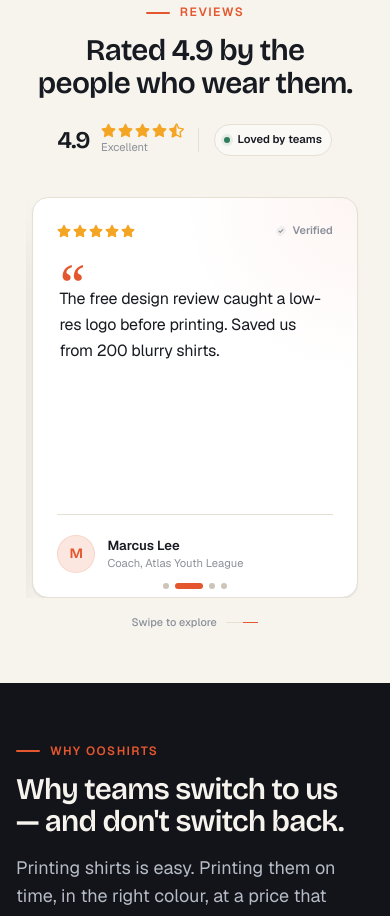
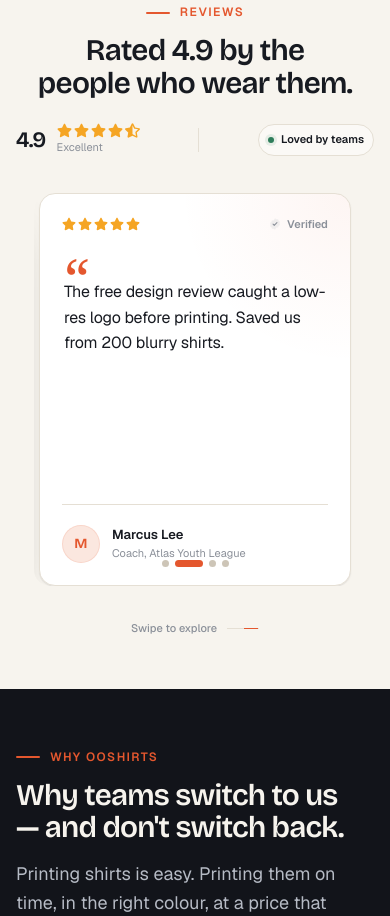
Before and after one commit to mainuddin-sani/oshirts, a Next.js app: page / in a window 390 px wide. Shown: the part 5140-6056 px from the top of the page. Built offline with nearby package versions, Linux system fonts and the light colour scheme.

Commit message:
updated carousel

```diff
--- /dev/null
+++ b/src/components/home/Testimonials/TestimonialCard.js
@@ -0,0 +1,109 @@
+import React from 'react';
+import Stars from "@/components/ui/Stars";
+import styles from "./Testimonials.module.css"
+
+const TestimonialCard = ({
+    testimonial,
+    featured = false,
+}) => {
+    return (
+
+        <div
+            className={`${styles.card} ${featured
+                ? styles.featuredCard
+                : styles.standardCard
+                }`}
+        >
+            {/* Card Header */}
+
+            <div className={styles.cardHeader}>
+                <Stars
+                    rating={testimonial.rating}
+                    size={14}
+                />
+
+                <span className={styles.verified}>
+                    <svg
+                        viewBox="0 0 20 20"
+                        width="14"
+                        height="14"
+                        fill="none"
+                        aria-hidden="true"
+                    >
+                        <path
+                            d="
+                M10 1.75
+                l2.03 1.32
+                2.4-.02
+                .75 2.28
+                1.94 1.4
+                -.75 2.28
+                .75 2.28
+                -1.94 1.4
+                -.75 2.28
+                -2.4-.02
+                L10 18.25
+                l-2.03-1.32
+                -2.4.02
+                -.75-2.28
+                -1.94-1.4
+                .75-2.28
+                -.75-2.28
+                1.94-1.4
+                .75-2.28
+                2.4.02
+                L10 1.75z
+              "
+                            fill="currentColor"
+                            opacity="0.12"
+                        />
+
+                        <path
+                            d="M7.2 10.2l1.7 1.7 3.9-4"
+                            stroke="currentColor"
+                            strokeWidth="1.5"
+                            strokeLinecap="round"
+                            strokeLinejoin="round"
+                        />
+                    </svg>
+
+                    Verified
+                </span>
+            </div>
+
+
+            {/* Quote */}
+
+            <blockquote className={styles.quote}>
+                <span
+                    className={styles.quoteMark}
+                    aria-hidden="true"
+                >
+                    “
+                </span>
+
+                <p>{testimonial.quote}</p>
+            </blockquote>
+
+
+            {/* Author */}
+
+            <div className={styles.cardFooter}>
+                <div
+                    className={styles.avatar}
+                    aria-hidden="true"
+                >
+                    {testimonial.name.charAt(0)}
+                </div>
+
+                <div className={styles.author}>
+                    <strong>{testimonial.name}</strong>
+                    <span>{testimonial.role}</span>
+                </div>
+            </div>
+        </div>
+
+    );
+};
+
+export default TestimonialCard;
--- a/src/components/home/Testimonials/Testimonials.js
+++ b/src/components/home/Testimonials/Testimonials.js
@@ -12,23 +12,22 @@ import styles from "./Testimonials.module.css";
 
 import "slick-carousel/slick/slick.css";
 import "slick-carousel/slick/slick-theme.css";
+import TestimonialCard from "./TestimonialCard";
 
 
-/* =========================================================
-   Carousel Arrow
-   ========================================================= */
+
 
 function Arrow({ className, onClick, direction }) {
-  const isPrevious = direction === "prev";
+  const isPrev = direction === "prev";
 
   return (
     <button
       type="button"
-      className={`${className || ""} ${styles.arrow} ${isPrevious ? styles.prev : styles.next
+      className={`${className || ""} ${styles.arrow} ${isPrev ? styles.prev : styles.next
         }`}
       onClick={onClick}
       aria-label={
-        isPrevious
+        isPrev
           ? "Previous testimonial"
           : "Next testimonial"
       }
@@ -42,7 +41,7 @@ function Arrow({ className, onClick, direction }) {
       >
         <path
           d={
-            isPrevious
+            isPrev
               ? "M15 18L9 12L15 6"
               : "M9 18L15 12L9 6"
           }
@@ -57,117 +56,6 @@ function Arrow({ className, onClick, direction }) {
 }
 
 
-/* =========================================================
-   Testimonial Card
-   ========================================================= */
-
-function TestimonialCard({
-  testimonial,
-  featured = false,
-}) {
-  return (
-    <article
-      className={`${styles.card} ${featured
-        ? styles.featuredCard
-        : styles.standardCard
-        }`}
-    >
-      {/* ---------- Card Header ---------- */}
-
-      <div className={styles.cardHeader}>
-        <Stars
-          rating={testimonial.rating}
-          size={14}
-        />
-
-        <span className={styles.verified}>
-          <svg
-            viewBox="0 0 20 20"
-            width="14"
-            height="14"
-            fill="none"
-            aria-hidden="true"
-          >
-            <path
-              d="
-                M10 1.75
-                l2.03 1.32
-                2.4-.02
-                .75 2.28
-                1.94 1.4
-                -.75 2.28
-                .75 2.28
-                -1.94 1.4
-                -.75 2.28
-                -2.4-.02
-                L10 18.25
-                l-2.03-1.32
-                -2.4.02
-                -.75-2.28
-                -1.94-1.4
-                .75-2.28
-                -.75-2.28
-                1.94-1.4
-                .75-2.28
-                2.4.02
-                L10 1.75z
-              "
-              fill="currentColor"
-              opacity="0.12"
-            />
-
-            <path
-              d="M7.2 10.2l1.7 1.7 3.9-4"
-              stroke="currentColor"
-              strokeWidth="1.5"
-              strokeLinecap="round"
-              strokeLinejoin="round"
-            />
-          </svg>
-
-          Verified
-        </span>
-      </div>
-
-
-      {/* ---------- Quote ---------- */}
-
-      <blockquote className={styles.quote}>
-        <span
-          className={styles.quoteMark}
-          aria-hidden="true"
-        >
-          “
-        </span>
-
-        <p>{testimonial.quote}</p>
-      </blockquote>
-
-
-      {/* ---------- Author ---------- */}
-
-      <div className={styles.cardFooter}>
-        <div
-          className={styles.avatar}
-          aria-hidden="true"
-        >
-          {testimonial.name.charAt(0)}
-        </div>
-
-        <div className={styles.author}>
-          <strong>{testimonial.name}</strong>
-          <span>{testimonial.role}</span>
-        </div>
-      </div>
-    </article>
-  );
-}
-
-
-/* =========================================================
-   Testimonials Section
-   ========================================================= */
-
 export default function Testimonials() {
   const {
     featured,
@@ -177,9 +65,7 @@ export default function Testimonials() {
   } = testimonials;
 
 
-  /* ---------------------------------------------------------
-     Prepare all testimonials
-     --------------------------------------------------------- */
+
 
   const allTestimonials = [
     {
@@ -194,9 +80,6 @@ export default function Testimonials() {
   ];
 
 
-  /* ---------------------------------------------------------
-     Slider Settings
-     --------------------------------------------------------- */
 
   const sliderSettings = {
     dots: true,
@@ -246,9 +129,7 @@ export default function Testimonials() {
         settings: {
           slidesToShow: 1,
           slidesToScroll: 1,
-
           arrows: false,
-
           autoplaySpeed: 4800,
         },
       },
@@ -256,20 +137,13 @@ export default function Testimonials() {
   };
 
 
-  /* ---------------------------------------------------------
-     Render
-     --------------------------------------------------------- */
-
   return (
     <section
-      className={`ic_section_space ic_container ${styles.section}`}
+      className={`ic_section_space ${styles.section}`}
       aria-labelledby="reviews-title"
     >
-      <div className="ic_container">
+      <div className={`ic_container ${styles.container}`}>
 
-        {/* ===================================================
-            Section Heading
-            =================================================== */}
 
         <SectionHeading
           eyebrow="Reviews"
@@ -288,8 +162,6 @@ export default function Testimonials() {
 
         <div className={styles.trustBar}>
 
-          {/* Rating */}
-
           <div className={styles.trustRating}>
             <strong>{rating}</strong>
 
@@ -304,15 +176,11 @@ export default function Testimonials() {
           </div>
 
 
-          {/* Divider */}
-
           <div
             className={styles.trustDivider}
             aria-hidden="true"
           />
 
-
-          {/* Reviews */}
 
           <div className={styles.trustReviews}>
             <span className={styles.reviewCount}>
@@ -324,8 +192,6 @@ export default function Testimonials() {
             </span>
           </div>
 
-
-          {/* Badge */}
 
           <div className={styles.trustBadge}>
             <span
@@ -344,7 +210,9 @@ export default function Testimonials() {
             =================================================== */}
 
         <div className={styles.carousel}>
+
           <Slider {...sliderSettings}>
+
             {allTestimonials.map(
               (testimonial, index) => (
                 <div
@@ -366,12 +234,14 @@ export default function Testimonials() {
                 </div>
               )
             )}
+
           </Slider>
+
         </div>
 
 
         {/* ===================================================
-            Mobile Swipe Hint
+            Mobile Hint
             =================================================== */}
 
         <div
--- a/src/components/home/Testimonials/Testimonials.module.css
+++ b/src/components/home/Testimonials/Testimonials.module.css
@@ -1,20 +1,33 @@
+/* =========================================================
+   Testimonials Section
+   ========================================================= */
+
 .section {
   position: relative;
   overflow: hidden;
+
+
+
+  .container {
+    /* border: 1px solid red; */
+  }
 }
 
-/* =========================================
-   Trust bar
-========================================= */
+
+/* =========================================================
+   Trust Bar
+   ========================================================= */
 
 .trustBar {
-  width: min(100%, 760px);
-  margin: -1rem auto 0;
+  width: 760px;
+  max-width: 100%;
+
+  margin: -16px auto 0;
 
   display: flex;
   align-items: center;
   justify-content: center;
-  gap: 1.5rem;
+  gap: 24px;
 
   color: var(--ic-text-muted);
 }
@@ -22,12 +35,12 @@
 .trustRating {
   display: flex;
   align-items: center;
-  gap: 0.7rem;
+  gap: 11px;
 }
 
 .trustRating>strong {
   font-family: var(--ic-font-display);
-  font-size: 1.5rem;
+  font-size: 24px;
   line-height: 1;
   letter-spacing: -0.04em;
 }
@@ -39,7 +52,7 @@
 }
 
 .trustRating>div span {
-  font-size: 0.7rem;
+  font-size: 11px;
   color: var(--ic-text-subtle);
 }
 
@@ -52,9 +65,9 @@
 .trustReviews {
   display: flex;
   align-items: baseline;
-  gap: 0.4rem;
+  gap: 6px;
 
-  font-size: 0.75rem;
+  font-size: 12px;
   color: var(--ic-text-subtle);
 }
 
@@ -66,16 +79,16 @@
 .trustBadge {
   display: inline-flex;
   align-items: center;
-  gap: 0.45rem;
+  gap: 7px;
 
-  padding: 0.45rem 0.7rem;
+  padding: 7px 11px;
 
   border: 1px solid var(--ic-border);
   border-radius: var(--ic-radius-pill);
 
   background: rgba(255, 255, 255, 0.5);
 
-  font-size: 0.7rem;
+  font-size: 11px;
   font-weight: 600;
   color: var(--ic-text);
 }
@@ -84,26 +97,64 @@
   width: 6px;
   height: 6px;
 
+  flex: none;
+
   border-radius: 50%;
+
   background: var(--ic-success);
 
-  box-shadow: 0 0 0 3px rgba(46, 125, 91, 0.1);
+  box-shadow:
+    0 0 0 3px rgba(46, 125, 91, 0.1);
 }
 
-/* =========================================
+
+/* =========================================================
    Carousel
-========================================= */
+   ========================================================= */
 
 .carousel {
   position: relative;
 
-  margin-top: clamp(2.75rem, 5vw, 4rem);
-  padding: 0 3.5rem 3.75rem;
+  /*
+    The carousel itself is already inside
+    .ic_container.
+
+    56px on both sides gives the arrows
+    their own space.
+  */
+
+  width: 100%;
+
+
+  margin-top: 64px;
+
+  padding: 0 56px 76px;
 }
 
+
+/*
+  VERY IMPORTANT
+
+  Only the 3 visible slides stay inside
+  the viewport.
+
+  This prevents the 4th/5th card from
+  appearing half-cut on the sides.
+*/
+
 .carousel :global(.slick-list) {
-  overflow: visible;
+  width: 90%;
+  margin: 0 auto;
+
+  overflow: hidden;
+
+  border-radius: 24px;
 }
+
+
+/*
+  Keep slides equal height.
+*/
 
 .carousel :global(.slick-track) {
   display: flex;
@@ -112,7 +163,6 @@
 
 .carousel :global(.slick-slide) {
   height: auto;
-  padding: 0 0.5rem;
 }
 
 .carousel :global(.slick-slide > div) {
@@ -127,9 +177,10 @@
   height: 100%;
 }
 
-/* =========================================
+
+/* =========================================================
    Cards
-========================================= */
+   ========================================================= */
 
 .card {
   position: relative;
@@ -140,10 +191,10 @@
   display: flex;
   flex-direction: column;
 
-  padding: 1.75rem;
+  padding: 28px;
 
   border: 1px solid var(--ic-border);
-  border-radius: var(--ic-radius-lg);
+  border-radius: 24px;
 
   background: var(--ic-surface);
 
@@ -172,16 +223,17 @@
 }
 
 .card:hover {
-  transform: translateY(-6px);
+  transform: translateY(-5px);
 
   border-color: var(--ic-border-strong);
 
   box-shadow: var(--ic-shadow-md);
 }
 
-/* =========================================
-   Featured card
-========================================= */
+
+/* =========================================================
+   Featured Card
+   ========================================================= */
 
 .featuredCard {
   background:
@@ -190,9 +242,10 @@
       var(--ic-ink-soft) 100%);
 
   border-color: var(--ic-ink);
+
   box-shadow: var(--ic-shadow-lg);
 
-  color: #fff;
+  color: #ffffff;
 }
 
 .featuredCard::before {
@@ -209,9 +262,10 @@
   border-color: rgba(255, 255, 255, 0.2);
 }
 
-/* =========================================
-   Card header
-========================================= */
+
+/* =========================================================
+   Card Header
+   ========================================================= */
 
 .cardHeader {
   position: relative;
@@ -225,10 +279,11 @@
 .verified {
   display: inline-flex;
   align-items: center;
-  gap: 0.3rem;
+  gap: 5px;
 
-  font-size: 0.68rem;
+  font-size: 11px;
   font-weight: 600;
+
   color: var(--ic-text-subtle);
 }
 
@@ -236,9 +291,10 @@
   color: rgba(255, 255, 255, 0.55);
 }
 
-/* =========================================
+
+/* =========================================================
    Quote
-========================================= */
+   ========================================================= */
 
 .quote {
   position: relative;
@@ -246,45 +302,44 @@
 
   flex: 1;
 
-  margin: 1.5rem 0 2rem;
-  padding-left: 0.15rem;
+  margin: 24px 0 32px;
+  padding-left: 2px;
 }
 
 .quoteMark {
   display: block;
 
-  height: 0.9rem;
+  height: 14px;
 
   font-family: Georgia, "Times New Roman", serif;
-  font-size: 3.5rem;
+  font-size: 56px;
   line-height: 0.8;
 
   color: var(--ic-accent);
 }
 
 .quote p {
-  margin-top: 0.65rem;
+  margin-top: 10px;
 
   color: var(--ic-text);
 
-  font-size: clamp(1rem, 0.92rem + 0.25vw, 1.15rem);
-  line-height: 1.65;
+  font-size: 18px;
+  line-height: 1.6;
+
   letter-spacing: -0.012em;
 }
 
 .featuredCard .quote p {
   color: #f6f3ed;
 
-  font-size: clamp(1.08rem,
-      0.98rem + 0.35vw,
-      1.25rem);
-
+  font-size: 19px;
   line-height: 1.62;
 }
 
-/* =========================================
-   Footer / Author
-========================================= */
+
+/* =========================================================
+   Card Footer
+   ========================================================= */
 
 .cardFooter {
   position: relative;
@@ -292,9 +347,9 @@
 
   display: flex;
   align-items: center;
-  gap: 0.75rem;
+  gap: 12px;
 
-  padding-top: 1.25rem;
+  padding-top: 20px;
 
   border-top: 1px solid var(--ic-border);
 }
@@ -304,8 +359,8 @@
 }
 
 .avatar {
-  width: 2.4rem;
-  height: 2.4rem;
+  width: 38px;
+  height: 38px;
 
   flex: none;
 
@@ -318,7 +373,7 @@
   color: var(--ic-accent);
 
   font-family: var(--ic-font-display);
-  font-size: 0.9rem;
+  font-size: 14px;
   font-weight: 700;
 
   border: 1px solid rgba(228, 87, 46, 0.12);
@@ -327,6 +382,7 @@
 .featuredCard .avatar {
   background: rgba(228, 87, 46, 0.14);
   color: #ff9b7d;
+
   border-color: rgba(228, 87, 46, 0.2);
 }
 
@@ -335,7 +391,7 @@
 
   display: flex;
   flex-direction: column;
-  gap: 0.12rem;
+  gap: 2px;
 }
 
 .author strong {
@@ -343,7 +399,7 @@
 
   color: var(--ic-text);
 
-  font-size: 0.82rem;
+  font-size: 13px;
   line-height: 1.3;
 
   text-overflow: ellipsis;
@@ -355,7 +411,7 @@
 
   color: var(--ic-text-subtle);
 
-  font-size: 0.7rem;
+  font-size: 11px;
   line-height: 1.35;
 
   text-overflow: ellipsis;
@@ -363,27 +419,32 @@
 }
 
 .featuredCard .author strong {
-  color: #fff;
+  color: #ffffff;
 }
 
 .featuredCard .author span {
   color: rgba(255, 255, 255, 0.48);
 }
 
-/* =========================================
-   Navigation arrows
-========================================= */
+
+/* =========================================================
+   Navigation Arrows
+   ========================================================= */
 
 .arrow {
   position: absolute !important;
+
   top: 50% !important;
-  z-index: 5;
 
-  width: 3rem !important;
-  height: 3rem !important;
+  z-index: 20;
+
+  width: 48px !important;
+  height: 48px !important;
 
   display: grid !important;
   place-items: center;
+
+  padding: 0 !important;
 
   border: 1px solid var(--ic-border-strong) !important;
   border-radius: 50%;
@@ -410,17 +471,23 @@
 .arrow:hover {
   background: var(--ic-ink) !important;
   border-color: var(--ic-ink) !important;
-  color: var(--ic-white) !important;
+  color: #ffffff !important;
 
   box-shadow: var(--ic-shadow-lg);
 }
 
+
+/*
+  Because carousel has 56px horizontal padding,
+  these arrows remain inside the main container.
+*/
+
 .prev {
-  left: 0;
+  left: 0 !important;
 }
 
 .next {
-  right: 0;
+  right: 0 !important;
 }
 
 .prev:hover {
@@ -431,19 +498,28 @@
   transform: translate(2px, -50%);
 }
 
-/* =========================================
+
+/* =========================================================
    Dots
-========================================= */
+   ========================================================= */
 
 .carousel :global(.slick-dots) {
-  bottom: 0;
+  position: absolute;
 
-  height: 1.5rem;
+  left: 0;
+  right: 0;
+  bottom: 16px;
+
+  height: 20px;
 
   display: flex !important;
   align-items: center;
   justify-content: center;
-  gap: 0.35rem;
+
+  gap: 6px;
+
+  margin: 0;
+  padding: 0;
 }
 
 .carousel :global(.slick-dots li) {
@@ -451,15 +527,17 @@
   height: auto;
 
   margin: 0;
+  padding: 0;
 }
 
 .carousel :global(.slick-dots li button) {
-  width: 0.4rem;
-  height: 0.4rem;
+  width: 7px;
+  height: 7px;
 
   padding: 0;
 
-  border-radius: var(--ic-radius-pill);
+  border: 0;
+  border-radius: 999px;
 
   background: var(--ic-border-strong);
 
@@ -473,41 +551,56 @@
 }
 
 .carousel :global(.slick-dots li.slick-active button) {
-  width: 1.75rem;
+  width: 28px;
+
   background: var(--ic-accent);
 }
 
-/* =========================================
-   Swipe hint
-========================================= */
+
+/* =========================================================
+   Mobile Swipe Hint
+   ========================================================= */
 
 .carouselHint {
   display: none;
 }
 
-/* =========================================
+
+/* =========================================================
    Tablet
-========================================= */
+   ========================================================= */
 
 @media (max-width: 1180px) {
   .carousel {
-    padding-inline: 3rem;
+    padding-left: 52px;
+    padding-right: 52px;
   }
 
   .card {
     min-height: 350px;
+
+    padding: 24px;
+  }
+
+  .quote p {
+    font-size: 17px;
+  }
+
+  .featuredCard .quote p {
+    font-size: 18px;
   }
 }
 
-/* =========================================
+
+/* =========================================================
    Mobile
-========================================= */
+   ========================================================= */
 
 @media (max-width: 720px) {
   .trustBar {
-    margin-top: -0.5rem;
+    margin-top: -8px;
 
-    gap: 0.9rem;
+    gap: 14px;
   }
 
   .trustReviews {
@@ -519,59 +612,88 @@
   }
 
   .trustBadge {
-    padding: 0.4rem 0.6rem;
+    padding: 6px 9px;
   }
 
+
+  /* Carousel */
+
   .carousel {
-    margin-top: 2.5rem;
-    padding: 0 0 3.25rem;
+    margin-top: 40px;
+
+    padding-left: 0;
+    padding-right: 0;
+
+    padding-bottom: 76px;
   }
 
+
+  /*
+    One complete card only.
+  */
+
   .carousel :global(.slick-list) {
-    margin-inline: -0.35rem;
     overflow: hidden;
+
+    border-radius: 16px;
   }
 
   .carousel :global(.slick-slide) {
-    padding-inline: 0.35rem;
+    padding-left: 5px;
+    padding-right: 5px;
   }
+
+
+  /* Card */
 
   .card {
     min-height: 390px;
 
-    padding: 1.5rem;
+    padding: 24px;
 
-    border-radius: var(--ic-radius-md);
+    border-radius: 16px;
   }
 
   .quote {
-    margin-top: 1.35rem;
+    margin-top: 22px;
   }
 
   .quote p {
-    font-size: 1rem;
+    font-size: 16px;
   }
 
   .featuredCard .quote p {
-    font-size: 1.08rem;
+    font-size: 17px;
   }
+
+
+  /* Dots */
+
+  .carousel :global(.slick-dots) {
+    bottom: 12px;
+  }
+
+
+  /* Swipe hint */
 
   .carouselHint {
     display: flex;
+
     align-items: center;
     justify-content: center;
-    gap: 0.6rem;
 
-    margin-top: -2.25rem;
+    gap: 10px;
+
+    margin-top: -42px;
 
     color: var(--ic-text-subtle);
 
-    font-size: 0.68rem;
+    font-size: 11px;
     font-weight: 500;
   }
 
   .hintLine {
-    width: 2rem;
+    width: 32px;
     height: 1px;
 
     overflow: hidden;
@@ -587,9 +709,40 @@
 
     background: var(--ic-accent);
 
-    animation: testimonialHint 2s var(--ic-ease) infinite;
+    animation:
+      testimonialHint 2s var(--ic-ease) infinite;
   }
 }
+
+
+/* =========================================================
+   Small Mobile
+   ========================================================= */
+
+@media (max-width: 480px) {
+  .trustBar {
+    justify-content: space-between;
+  }
+
+  .trustRating>strong {
+    font-size: 22px;
+  }
+
+  .carousel {
+    margin-top: 36px;
+  }
+
+  .card {
+    min-height: 380px;
+
+    padding: 22px;
+  }
+}
+
+
+/* =========================================================
+   Swipe Animation
+   ========================================================= */
 
 @keyframes testimonialHint {
   0% {
@@ -605,9 +758,10 @@
   }
 }
 
-/* =========================================
-   Reduced motion
-========================================= */
+
+/* =========================================================
+   Reduced Motion
+   ========================================================= */
 
 @media (prefers-reduced-motion: reduce) {
   .card {
@@ -622,7 +776,6 @@
     animation: none;
   }
 }
-
 
 
 
```
